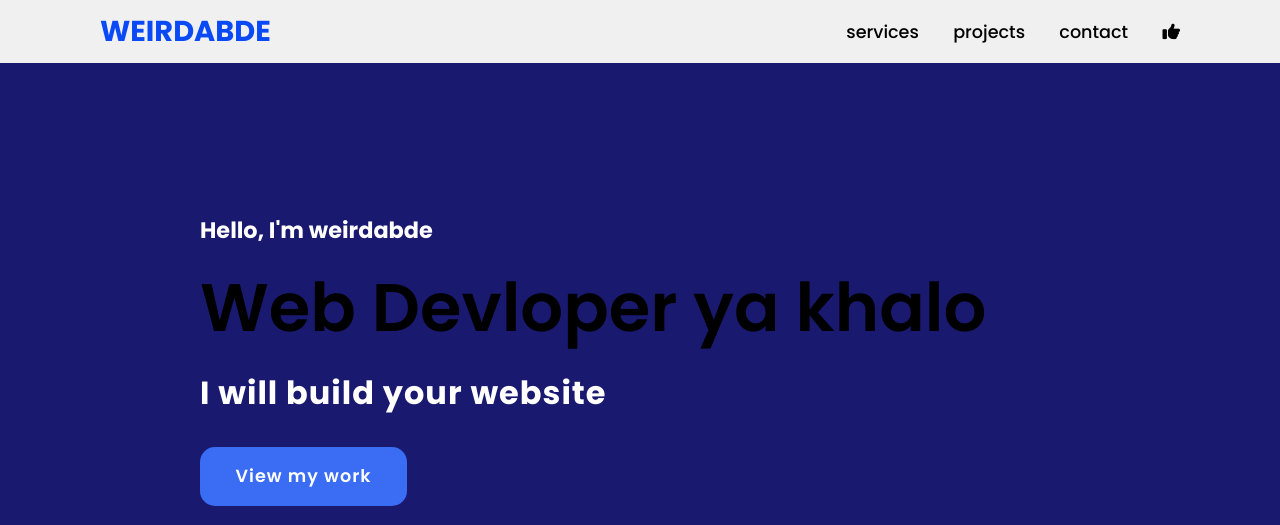
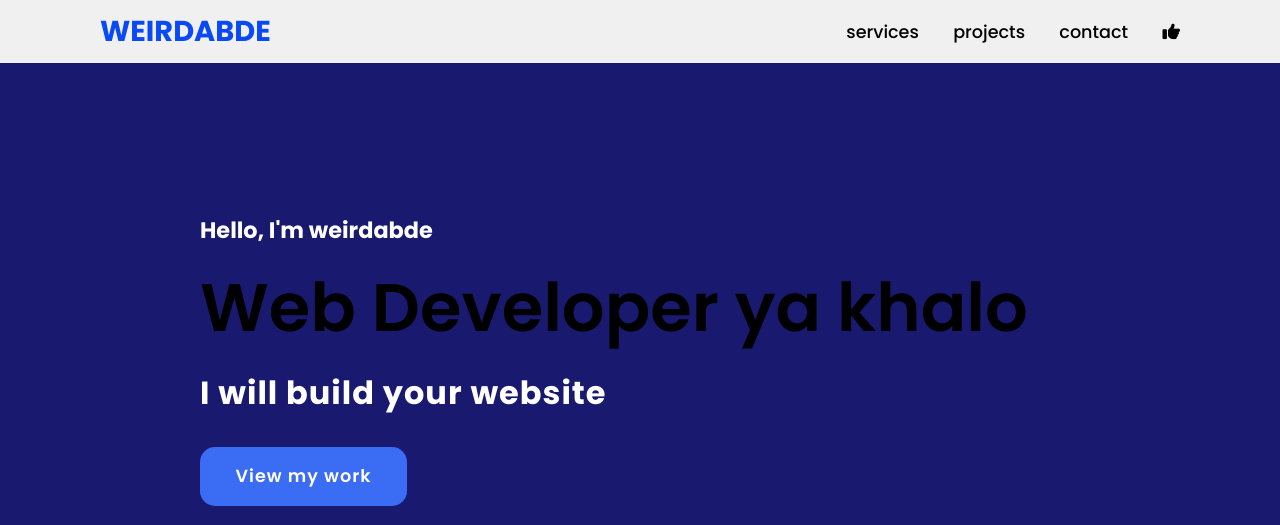
Before and after one commit to weirdabde/weirdabde, a plain HTML site: page index.html in a window 1280 px wide. Shown: the top 525 px of the page. Drawn offline with Linux system fonts and the light colour scheme.

Commit message:
Update index.html

```diff
--- a/index.html
+++ b/index.html
@@ -26,7 +26,7 @@
 
 <section class="main">
     <div>
-         <h2>Hello, I'm weirdabde <br> <span>Web Devloper ya khalo</span></h2>
+         <h2>Hello, I'm weirdabde <br> <span>Web Developer ya khalo</span></h2>
          <h3 style="color: #fff;">I will build your website</h3>
          <a href="#projects" class="main-button">View my work</a>
       <div class="social-icons">
```
